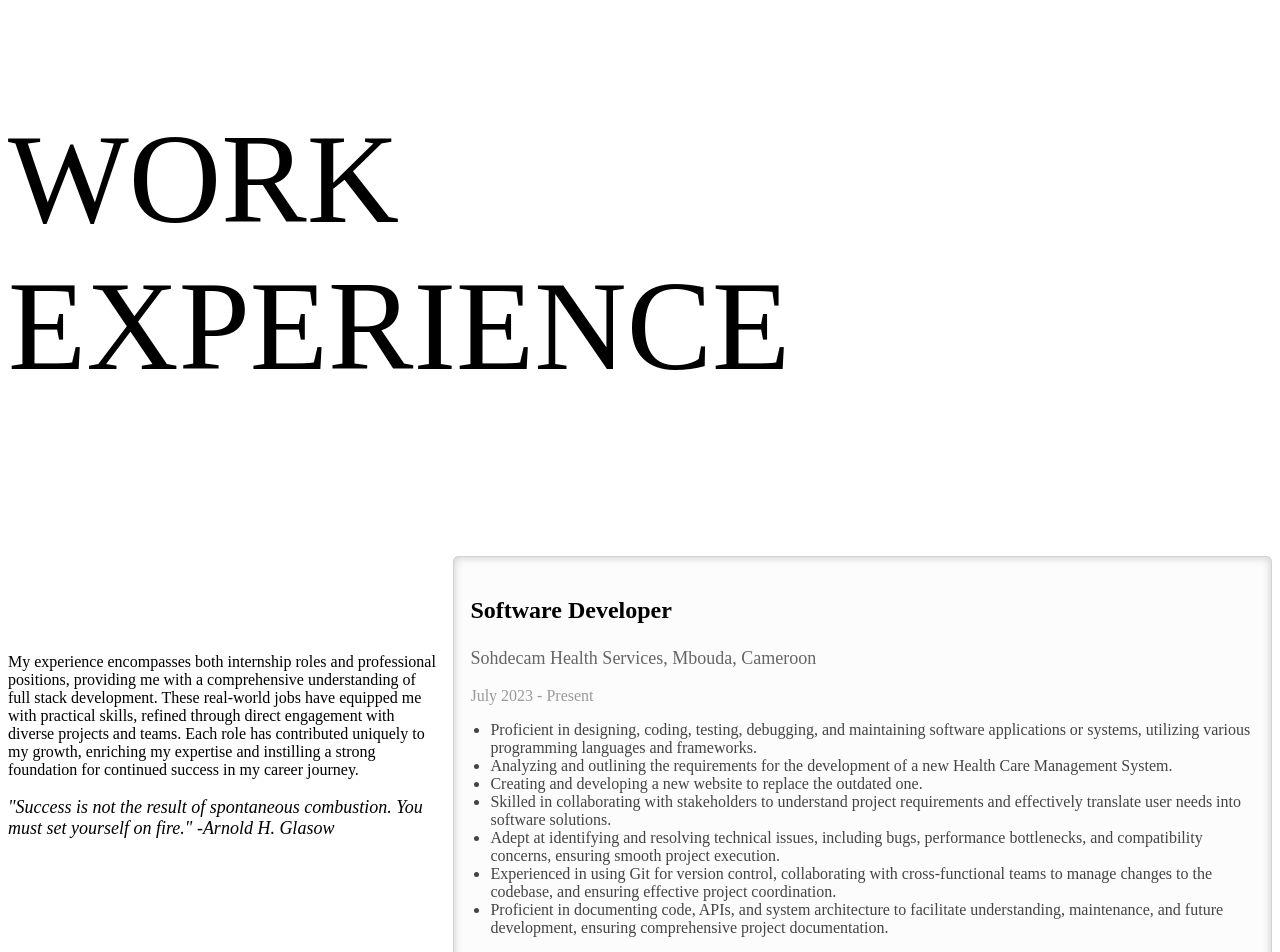
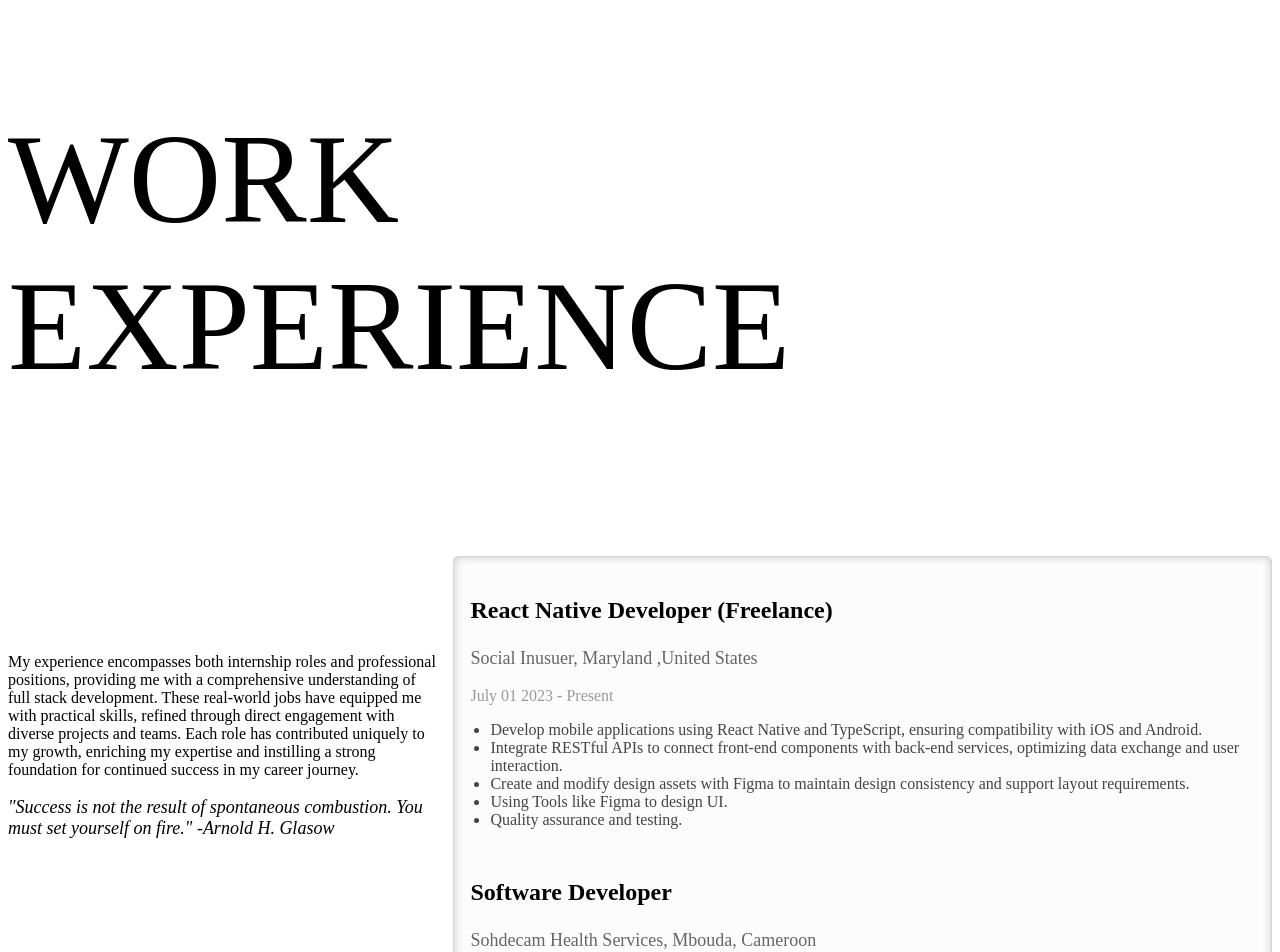
Before and after one commit to jordanjunior22/jordan, a Next.js app: page /Experience in a window 1280 px wide. Shown: the top 952 px of the page. Built offline with nearby package versions, Linux system fonts and the light colour scheme.

Commit message:
Update WorkExperience.js

```diff
--- a/components/WorkExperience.js
+++ b/components/WorkExperience.js
@@ -16,10 +16,24 @@ const WorkExperience = () => {
       animate={controls}
       className="work-experience"
     >
+
+      <Reveal className="work-entry">
+        <h3 className="job-title">React Native Developer (Freelance)</h3>
+        <p className="company">Social Inusuer, Maryland ,United States</p>
+        <p className="duration">July 01 2023 - Present</p>
+        <ul>
+          <li> Develop mobile applications using React Native and TypeScript, ensuring compatibility with iOS and Android.</li>
+          <li>Integrate RESTful APIs to connect front-end components with back-end services, optimizing data exchange and user interaction.</li>
+          <li>Create and modify design assets with Figma to maintain design consistency and support layout requirements.</li>
+          <li>Using Tools like Figma to design UI.</li>
+          <li>Quality assurance and testing.</li>
+        </ul>
+      </Reveal>
+
         <Reveal className="work-entry">
         <h3 className="job-title">Software Developer</h3>
         <p className="company">Sohdecam Health Services, Mbouda, Cameroon</p>
-        <p className="duration">July 2023 - Present</p>
+        <p className="duration">December 2023 - Present</p>
         <ul>
           <li>Proficient in designing, coding, testing, debugging, and maintaining software applications or systems, utilizing various programming languages and frameworks.</li>
           <li>Analyzing and outlining the requirements for the development of a new Health Care Management System.</li>
@@ -41,6 +55,7 @@ const WorkExperience = () => {
           <li>Assist customers with account management such as plan upgrades or changes.</li>
         </ul>
       </Reveal>
+
       <Reveal className="work-entry">
         <h3 className="job-title">Backend Developer</h3>
         <p className="company">Final International University, Cyprus, Kyrenia</p>
@@ -60,18 +75,6 @@ const WorkExperience = () => {
         </ul>
       </Reveal>
 
-      <Reveal className="work-entry">
-        <h3 className="job-title">IT Assistant (Volunteer)</h3>
-        <p className="company">Sohdecam Health Services, Bamenda,Cameroon</p>
-        <p className="duration">May 16 2018 - November 2018</p>
-        <ul>
-          <li>Diagnosing and resolving hardware and software issues.</li>
-          <li>Installing, configuring, and maintaining medical equipment.</li>
-          <li>Implementing data backup and disaster recovery plans.</li>
-          <li>Maintaining comprehensive IT system documentation.</li>
-        </ul>
-      </Reveal>
-
     </motion.div>
   );
 };
```
